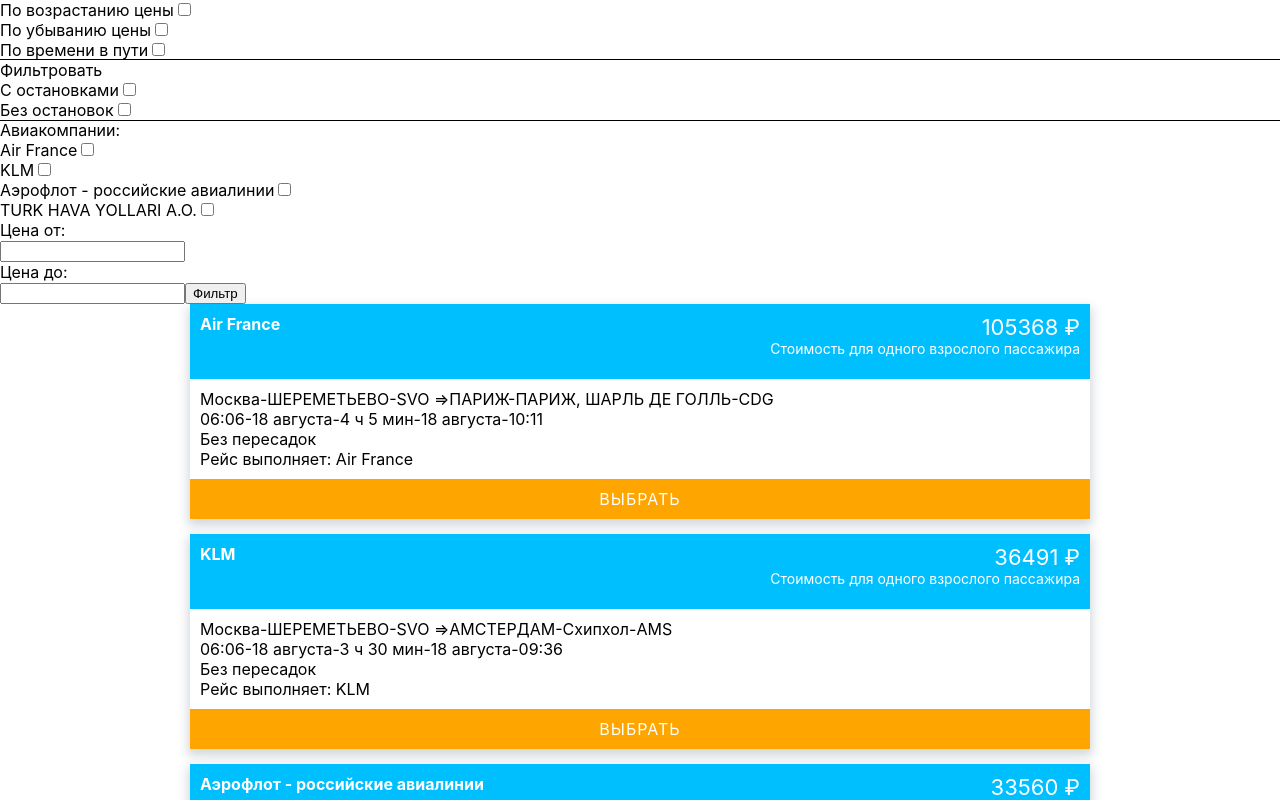
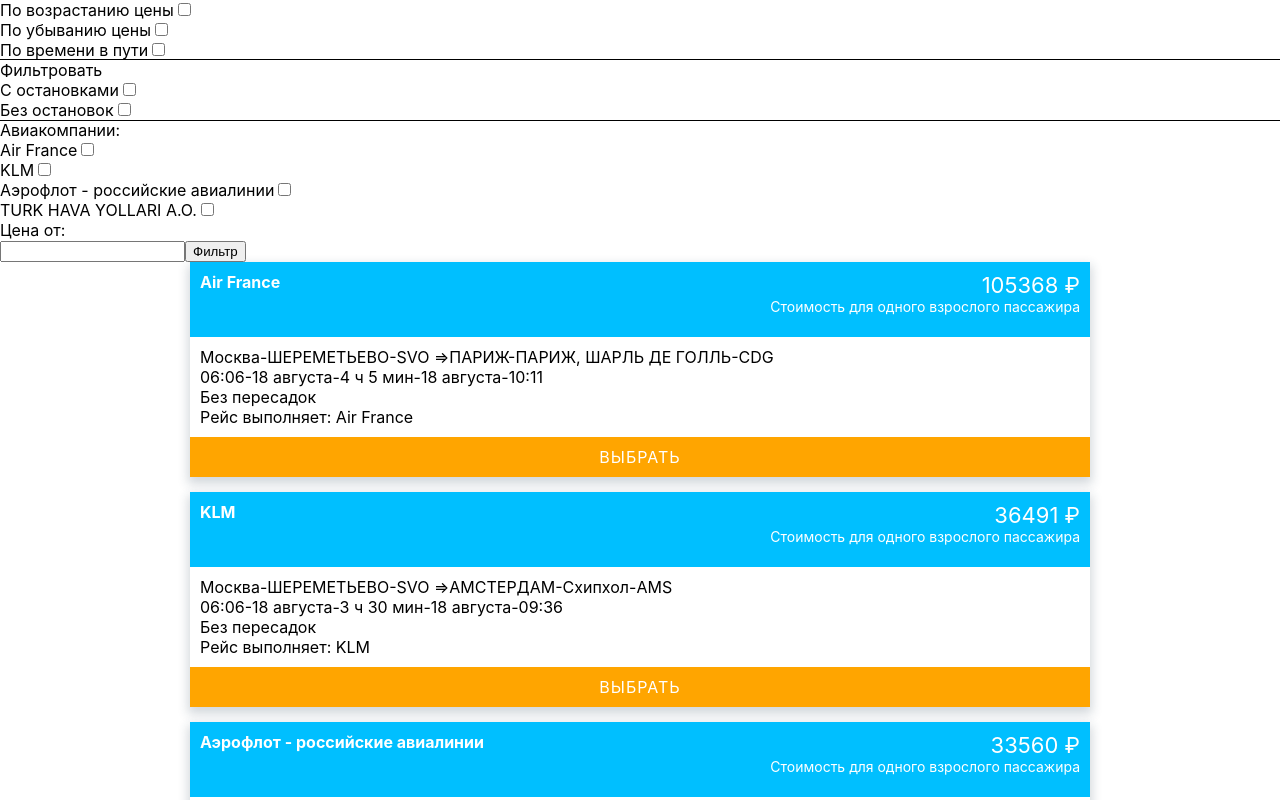
Before and after one commit to weltkind6/avia-search, a React (Create React App) app: page / in a window 1280 px wide. Shown: the top 800 px of the page. Built offline with nearby package versions, Linux system fonts and the light colour scheme.

Commit message:
filter by price #2

```diff
--- a/src/components/Price/Price.js
+++ b/src/components/Price/Price.js
@@ -1,31 +1,22 @@
 import React, {useState} from 'react';
-import {useDispatch, useSelector} from "react-redux";
+import {useDispatch} from "react-redux";
 import {filterByPrice} from "../redux/toolkitSlice";
 
 const Price = () => {
     const dispatch = useDispatch();
-    const [priceFrom, setPriceFrom] = useState('');
-    const [priceTo, setPriceTo] = useState('');
+    const [price, setPrice] = useState('');
 
-    const handleFilter = (from) => {
-        dispatch(filterByPrice({ priceFrom: from, priceTo }));
+    const handleFilter = () => {
+        dispatch(filterByPrice({ price }));
     };
 
     return (
         <div>
             <div>Цена от:</div>
             <input
-                type="text"
-                value={priceFrom}
-                onChange={(e) => setPriceFrom(e.target.value)}
-            />
-            <div>Цена до:</div>
-            <input
-                type="text"
-                value={priceTo}
-                onChange={
-                    (e) => setPriceTo(e.target.value)
-                }
+                type="number"
+                value={price}
+                onChange={(e) => setPrice(e.target.value)}
             />
             <button onClick={handleFilter}>Фильтр</button>
         </div>
--- a/src/components/redux/toolkitSlice.js
+++ b/src/components/redux/toolkitSlice.js
@@ -1,4 +1,4 @@
-import {configureStore, createSlice} from '@reduxjs/toolkit';
+import {configureStore, createSlice, current} from '@reduxjs/toolkit';
 import data from "../../mock/flights.json";
 
 const mockData = data.results.flights.map(({flight}) => flight)
@@ -47,8 +47,8 @@
     initialState: {
         data: dataCopy,
         filteredData: dataCopy,
-        priceFrom: null,
-        priceTo: null,
+        priceData: dataCopy,
+        price: null,
     },
     reducers: {
         priceAscending: state => {
@@ -70,9 +70,9 @@
             state.data = state.filteredData.filter(item => item.executor2 === action.payload.company)
         },
         filterByPrice: (state, action) => {
-            state.priceFrom = action.payload.priceFrom;
-            state.priceTo = action.payload.priceTo;
-            state.filteredData = state.data.filter(({currPrice}) => currPrice >= state.priceFrom && currPrice <= state.priceTo);
+            state.price = parseInt(action.payload.price)
+            console.log(typeof state.price)
+            state.data = state.data.filter(({currPrice}) => currPrice > state.price);
         },
 
     },
```
